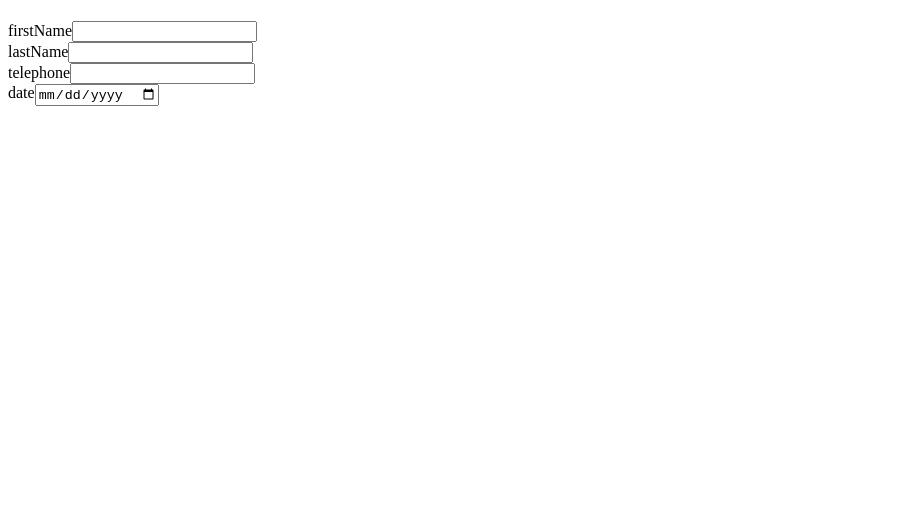
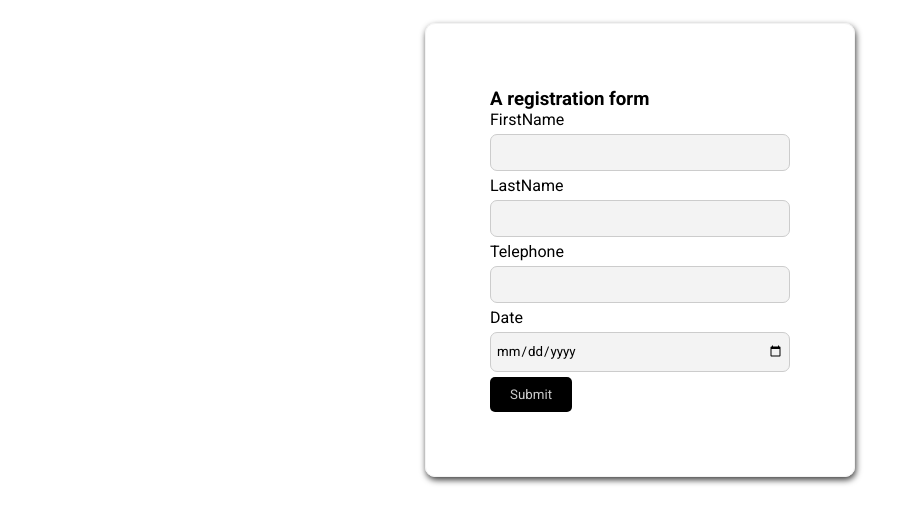
Before and after one commit to iambinod27/json-schema-form, a React (Vite) app: page / in a window 1280 px wide. Shown: the top 524 px of the page, without its empty margins (0-916 px from the left). Built offline with nearby package versions, Linux system fonts and the light colour scheme.

Commit message:
added style

```diff
--- a/src/App.jsx
+++ b/src/App.jsx
@@ -9,16 +9,30 @@ const App = () => {
     <>
       <h1></h1>
       <form>
+        <div className="container">
+          <div className="form-container">
+            <div className="form-border">
+              <h3>{data.title}</h3>
               {dbArr.map((item, i) => {
                 return (
                   <>
-              <div key={i}>
+                    <div key={i} className="input-l">
                       <label>{item[0]}</label>
-                <input type={item[1].type} minLength={item[1].minLength} />
+                      <input
+                        type={item[1].type}
+                        minLength={item[1].minLength}
+                      />
                     </div>
                   </>
                 );
               })}
+
+              <button type="submit" className="btn">
+                Submit
+              </button>
+            </div>
+          </div>
+        </div>
       </form>
     </>
   );
--- /dev/null
+++ b/src/app.css
@@ -0,0 +1,57 @@
+@import url("https://fonts.googleapis.com/css2?family=Roboto:wght@300;400;500;700;900&display=swap");
+
+* {
+  margin: 0;
+  padding: 0;
+  box-sizing: border-box;
+  font-family: "Roboto", sans-serif;
+}
+
+.container {
+  width: 82%;
+  margin: auto;
+}
+
+.form-container {
+  width: 100%;
+  height: 500px;
+  display: flex;
+  align-items: center;
+  justify-content: center;
+}
+
+.form-border {
+  border: 1px solid #f3f3f3;
+  padding: 4rem;
+  border-radius: 10px;
+  box-shadow: 1px 3px 6px 0px rgba(0, 0, 0, 0.75);
+  -webkit-box-shadow: 1px 3px 6px 0px rgba(0, 0, 0, 0.75);
+  -moz-box-shadow: 1px 3px 6px 0px rgba(0, 0, 0, 0.75);
+}
+
+.btn {
+  border: none;
+  background-color: #000;
+  color: #ccc;
+  padding: 10px 20px;
+  border-radius: 5px;
+}
+
+.input-l {
+  display: flex;
+  flex-direction: column;
+}
+
+.input-l label {
+  text-transform: capitalize;
+  margin-bottom: 5px;
+}
+
+.input-l input {
+  width: 300px;
+  padding: 10px 5px;
+  border-radius: 7px;
+  border: 1px solid #ccc;
+  background: #f3f3f3;
+  margin-bottom: 5px;
+}
--- a/src/main.jsx
+++ b/src/main.jsx
@@ -1,5 +1,6 @@
 import React from "react";
 import ReactDOM from "react-dom/client";
 import App from "./App";
+import "./app.css";
 
 ReactDOM.createRoot(document.getElementById("root")).render(<App />);
```
Lines whose indentation alone changed are shown as unchanged.
